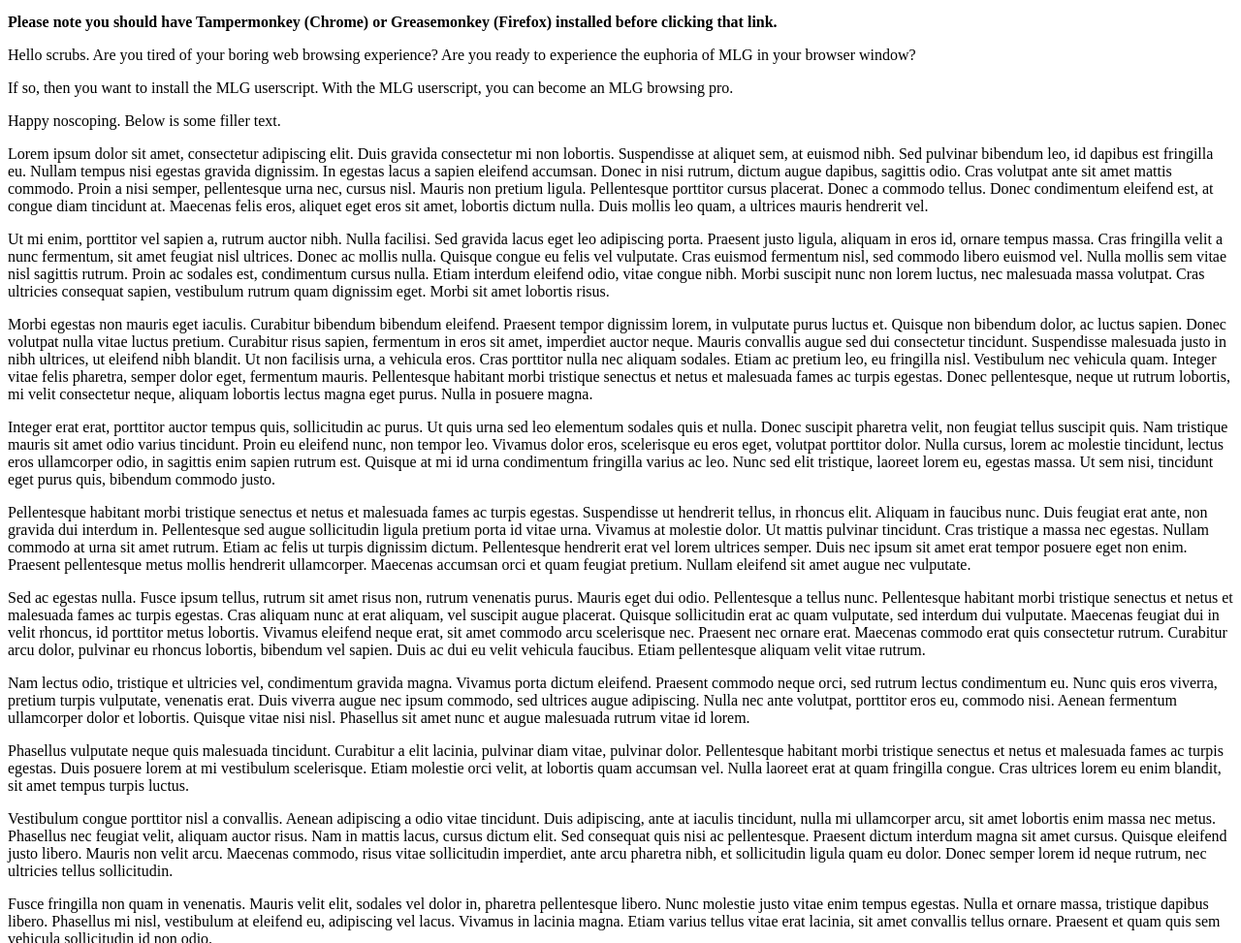
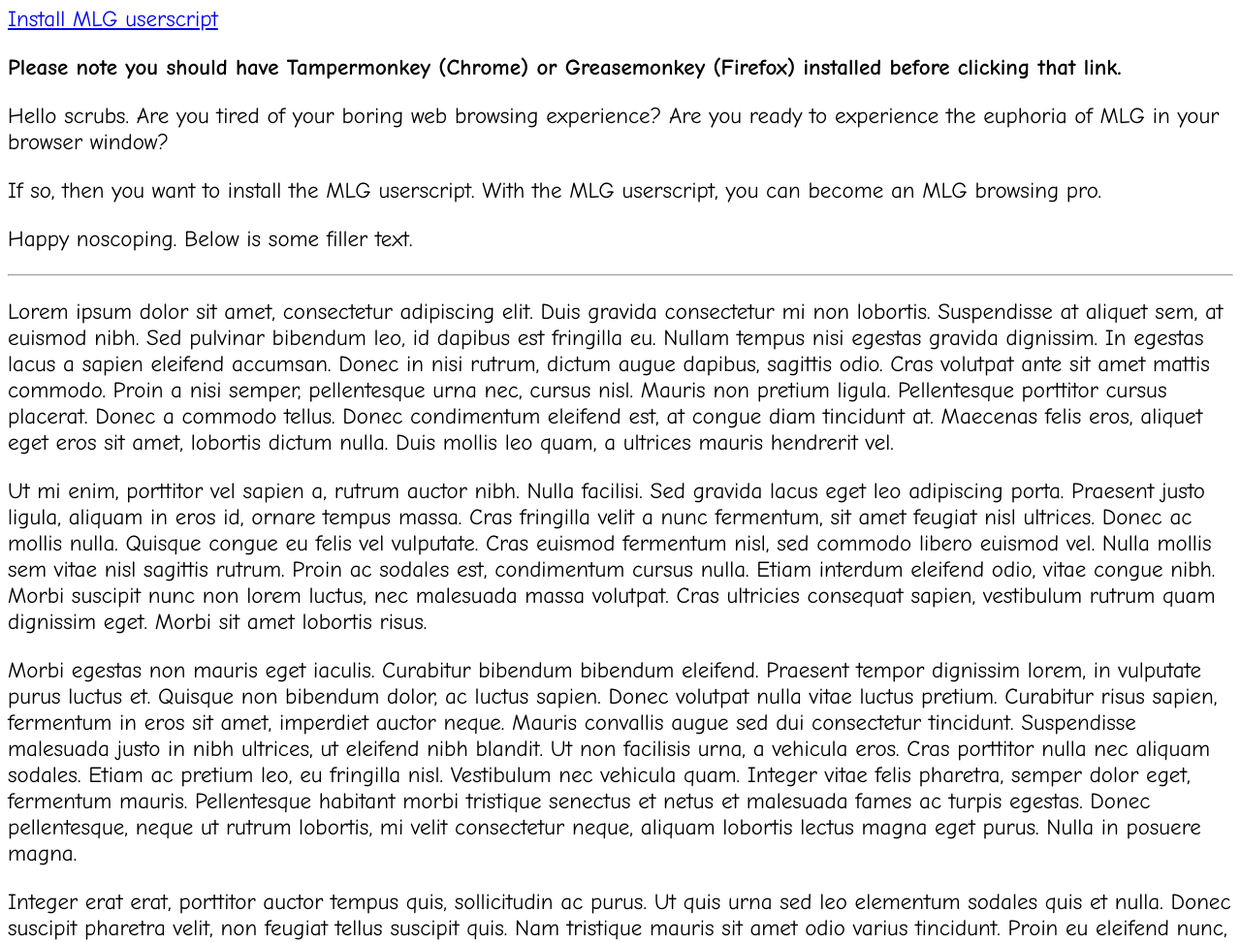
Before and after one commit to twerkclan/mlg-userscript, a plain HTML site: page index.html in a window 1280 px wide. Shown: the part 86-1059 px from the top of the page at 97% size. Drawn offline with Linux system fonts and the light colour scheme.

Commit message:
Update index.html

```diff
--- a/index.html
+++ b/index.html
@@ -1,3 +1,30 @@
+<html>
+<head>
+    <title>( ͡° ͜ʖ ͡°) Userscript</title>
+    <style>
+        html, body { font-size: 120%; }
+    </style>
+</head>
+<body>
+    <h1>MLG Userscript</h1>
+    <a href="https://github.com/twerkclan/mlg-userscript/raw/master/(%20%CD%A1%C2%B0%20%CD%9C%CA%96%20%CD%A1%C2%B0)(%20%CD%A1%C2%B0%20%CD%9C%CA%96%20%CD%A1%C2%B0)(%20%CD%A1%C2%B0%20%CD%9C%CA%96%20%CD%A1%C2%B0).user.js">Install MLG userscript</a>
+    <p><b>Please note you should have Tampermonkey (Chrome) or Greasemonkey (Firefox) installed before clicking that link.</b></p>
+    <p>Hello scrubs. Are you tired of your boring web browsing experience? Are you ready to experience the euphoria of MLG in your browser window?</p>
+    <p>If so, then you want to install the MLG userscript. With the MLG userscript, you can become an MLG browsing pro.</p>
+    <p>Happy noscoping. Below is some filler text.</p>
+    <hr/>
+    <p>Lorem ipsum dolor sit amet, consectetur adipiscing elit. Duis gravida consectetur mi non lobortis. Suspendisse at aliquet sem, at euismod nibh. Sed pulvinar bibendum leo, id dapibus est fringilla eu. Nullam tempus nisi egestas gravida dignissim. In egestas lacus a sapien eleifend accumsan. Donec in nisi rutrum, dictum augue dapibus, sagittis odio. Cras volutpat ante sit amet mattis commodo. Proin a nisi semper, pellentesque urna nec, cursus nisl. Mauris non pretium ligula. Pellentesque porttitor cursus placerat. Donec a commodo tellus. Donec condimentum eleifend est, at congue diam tincidunt at. Maecenas felis eros, aliquet eget eros sit amet, lobortis dictum nulla. Duis mollis leo quam, a ultrices mauris hendrerit vel.</p>
+    <p>Ut mi enim, porttitor vel sapien a, rutrum auctor nibh. Nulla facilisi. Sed gravida lacus eget leo adipiscing porta. Praesent justo ligula, aliquam in eros id, ornare tempus massa. Cras fringilla velit a nunc fermentum, sit amet feugiat nisl ultrices. Donec ac mollis nulla. Quisque congue eu felis vel vulputate. Cras euismod fermentum nisl, sed commodo libero euismod vel. Nulla mollis sem vitae nisl sagittis rutrum. Proin ac sodales est, condimentum cursus nulla. Etiam interdum eleifend odio, vitae congue nibh. Morbi suscipit nunc non lorem luctus, nec malesuada massa volutpat. Cras ultricies consequat sapien, vestibulum rutrum quam dignissim eget. Morbi sit amet lobortis risus.</p>
+    <p>Morbi egestas non mauris eget iaculis. Curabitur bibendum bibendum eleifend. Praesent tempor dignissim lorem, in vulputate purus luctus et. Quisque non bibendum dolor, ac luctus sapien. Donec volutpat nulla vitae luctus pretium. Curabitur risus sapien, fermentum in eros sit amet, imperdiet auctor neque. Mauris convallis augue sed dui consectetur tincidunt. Suspendisse malesuada justo in nibh ultrices, ut eleifend nibh blandit. Ut non facilisis urna, a vehicula eros. Cras porttitor nulla nec aliquam sodales. Etiam ac pretium leo, eu fringilla nisl. Vestibulum nec vehicula quam. Integer vitae felis pharetra, semper dolor eget, fermentum mauris. Pellentesque habitant morbi tristique senectus et netus et malesuada fames ac turpis egestas. Donec pellentesque, neque ut rutrum lobortis, mi velit consectetur neque, aliquam lobortis lectus magna eget purus. Nulla in posuere magna.</p>
+    <p>Integer erat erat, porttitor auctor tempus quis, sollicitudin ac purus. Ut quis urna sed leo elementum sodales quis et nulla. Donec suscipit pharetra velit, non feugiat tellus suscipit quis. Nam tristique mauris sit amet odio varius tincidunt. Proin eu eleifend nunc, non tempor leo. Vivamus dolor eros, scelerisque eu eros eget, volutpat porttitor dolor. Nulla cursus, lorem ac molestie tincidunt, lectus eros ullamcorper odio, in sagittis enim sapien rutrum est. Quisque at mi id urna condimentum fringilla varius ac leo. Nunc sed elit tristique, laoreet lorem eu, egestas massa. Ut sem nisi, tincidunt eget purus quis, bibendum commodo justo.</p>
+    <p>Pellentesque habitant morbi tristique senectus et netus et malesuada fames ac turpis egestas. Suspendisse ut hendrerit tellus, in rhoncus elit. Aliquam in faucibus nunc. Duis feugiat erat ante, non gravida dui interdum in. Pellentesque sed augue sollicitudin ligula pretium porta id vitae urna. Vivamus at molestie dolor. Ut mattis pulvinar tincidunt. Cras tristique a massa nec egestas. Nullam commodo at urna sit amet rutrum. Etiam ac felis ut turpis dignissim dictum. Pellentesque hendrerit erat vel lorem ultrices semper. Duis nec ipsum sit amet erat tempor posuere eget non enim. Praesent pellentesque metus mollis hendrerit ullamcorper. Maecenas accumsan orci et quam feugiat pretium. Nullam eleifend sit amet augue nec vulputate.</p>
+    <p>Sed ac egestas nulla. Fusce ipsum tellus, rutrum sit amet risus non, rutrum venenatis purus. Mauris eget dui odio. Pellentesque a tellus nunc. Pellentesque habitant morbi tristique senectus et netus et malesuada fames ac turpis egestas. Cras aliquam nunc at erat aliquam, vel suscipit augue placerat. Quisque sollicitudin erat ac quam vulputate, sed interdum dui vulputate. Maecenas feugiat dui in velit rhoncus, id porttitor metus lobortis. Vivamus eleifend neque erat, sit amet commodo arcu scelerisque nec. Praesent nec ornare erat. Maecenas commodo erat quis consectetur rutrum. Curabitur arcu dolor, pulvinar eu rhoncus lobortis, bibendum vel sapien. Duis ac dui eu velit vehicula faucibus. Etiam pellentesque aliquam velit vitae rutrum.</p>
+    <p>Nam lectus odio, tristique et ultricies vel, condimentum gravida magna. Vivamus porta dictum eleifend. Praesent commodo neque orci, sed rutrum lectus condimentum eu. Nunc quis eros viverra, pretium turpis vulputate, venenatis erat. Duis viverra augue nec ipsum commodo, sed ultrices augue adipiscing. Nulla nec ante volutpat, porttitor eros eu, commodo nisi. Aenean fermentum ullamcorper dolor et lobortis. Quisque vitae nisi nisl. Phasellus sit amet nunc et augue malesuada rutrum vitae id lorem.</p>
+    <p>Phasellus vulputate neque quis malesuada tincidunt. Curabitur a elit lacinia, pulvinar diam vitae, pulvinar dolor. Pellentesque habitant morbi tristique senectus et netus et malesuada fames ac turpis egestas. Duis posuere lorem at mi vestibulum scelerisque. Etiam molestie orci velit, at lobortis quam accumsan vel. Nulla laoreet erat at quam fringilla congue. Cras ultrices lorem eu enim blandit, sit amet tempus turpis luctus.</p>
+    <p>Vestibulum congue porttitor nisl a convallis. Aenean adipiscing a odio vitae tincidunt. Duis adipiscing, ante at iaculis tincidunt, nulla mi ullamcorper arcu, sit amet lobortis enim massa nec metus. Phasellus nec feugiat velit, aliquam auctor risus. Nam in mattis lacus, cursus dictum elit. Sed consequat quis nisi ac pellentesque. Praesent dictum interdum magna sit amet cursus. Quisque eleifend justo libero. Mauris non velit arcu. Maecenas commodo, risus vitae sollicitudin imperdiet, ante arcu pharetra nibh, et sollicitudin ligula quam eu dolor. Donec semper lorem id neque rutrum, nec ultricies tellus sollicitudin.</p>
+    <p>Fusce fringilla non quam in venenatis. Mauris velit elit, sodales vel dolor in, pharetra pellentesque libero. Nunc molestie justo vitae enim tempus egestas. Nulla et ornare massa, tristique dapibus libero. Phasellus mi nisl, vestibulum at eleifend eu, adipiscing vel lacus. Vivamus in lacinia magna. Etiam varius tellus vitae erat lacinia, sit amet convallis tellus ornare. Praesent et quam quis sem vehicula sollicitudin id non odio.</p>
+</body>
+</html>
 <script>
 /*
  * this code is shit and you should feel bad
@@ -135,20 +162,3 @@
 document.body.appendChild(css);
 
 </script>
-
-<h1>MLG Userscript</h1>
-<a href="https://github.com/twerkclan/mlg-userscript/raw/master/(%20%CD%A1%C2%B0%20%CD%9C%CA%96%20%CD%A1%C2%B0)(%20%CD%A1%C2%B0%20%CD%9C%CA%96%20%CD%A1%C2%B0)(%20%CD%A1%C2%B0%20%CD%9C%CA%96%20%CD%A1%C2%B0).user.js">Install MLG userscript</a>
-<p><b>Please note you should have Tampermonkey (Chrome) or Greasemonkey (Firefox) installed before clicking that link.</b></p>
-<p>Hello scrubs. Are you tired of your boring web browsing experience? Are you ready to experience the euphoria of MLG in your browser window?</p>
-<p>If so, then you want to install the MLG userscript. With the MLG userscript, you can become an MLG browsing pro.</p>
-<p>Happy noscoping. Below is some filler text.</p>
-<p>Lorem ipsum dolor sit amet, consectetur adipiscing elit. Duis gravida consectetur mi non lobortis. Suspendisse at aliquet sem, at euismod nibh. Sed pulvinar bibendum leo, id dapibus est fringilla eu. Nullam tempus nisi egestas gravida dignissim. In egestas lacus a sapien eleifend accumsan. Donec in nisi rutrum, dictum augue dapibus, sagittis odio. Cras volutpat ante sit amet mattis commodo. Proin a nisi semper, pellentesque urna nec, cursus nisl. Mauris non pretium ligula. Pellentesque porttitor cursus placerat. Donec a commodo tellus. Donec condimentum eleifend est, at congue diam tincidunt at. Maecenas felis eros, aliquet eget eros sit amet, lobortis dictum nulla. Duis mollis leo quam, a ultrices mauris hendrerit vel.</p>
-<p>Ut mi enim, porttitor vel sapien a, rutrum auctor nibh. Nulla facilisi. Sed gravida lacus eget leo adipiscing porta. Praesent justo ligula, aliquam in eros id, ornare tempus massa. Cras fringilla velit a nunc fermentum, sit amet feugiat nisl ultrices. Donec ac mollis nulla. Quisque congue eu felis vel vulputate. Cras euismod fermentum nisl, sed commodo libero euismod vel. Nulla mollis sem vitae nisl sagittis rutrum. Proin ac sodales est, condimentum cursus nulla. Etiam interdum eleifend odio, vitae congue nibh. Morbi suscipit nunc non lorem luctus, nec malesuada massa volutpat. Cras ultricies consequat sapien, vestibulum rutrum quam dignissim eget. Morbi sit amet lobortis risus.</p>
-<p>Morbi egestas non mauris eget iaculis. Curabitur bibendum bibendum eleifend. Praesent tempor dignissim lorem, in vulputate purus luctus et. Quisque non bibendum dolor, ac luctus sapien. Donec volutpat nulla vitae luctus pretium. Curabitur risus sapien, fermentum in eros sit amet, imperdiet auctor neque. Mauris convallis augue sed dui consectetur tincidunt. Suspendisse malesuada justo in nibh ultrices, ut eleifend nibh blandit. Ut non facilisis urna, a vehicula eros. Cras porttitor nulla nec aliquam sodales. Etiam ac pretium leo, eu fringilla nisl. Vestibulum nec vehicula quam. Integer vitae felis pharetra, semper dolor eget, fermentum mauris. Pellentesque habitant morbi tristique senectus et netus et malesuada fames ac turpis egestas. Donec pellentesque, neque ut rutrum lobortis, mi velit consectetur neque, aliquam lobortis lectus magna eget purus. Nulla in posuere magna.</p>
-<p>Integer erat erat, porttitor auctor tempus quis, sollicitudin ac purus. Ut quis urna sed leo elementum sodales quis et nulla. Donec suscipit pharetra velit, non feugiat tellus suscipit quis. Nam tristique mauris sit amet odio varius tincidunt. Proin eu eleifend nunc, non tempor leo. Vivamus dolor eros, scelerisque eu eros eget, volutpat porttitor dolor. Nulla cursus, lorem ac molestie tincidunt, lectus eros ullamcorper odio, in sagittis enim sapien rutrum est. Quisque at mi id urna condimentum fringilla varius ac leo. Nunc sed elit tristique, laoreet lorem eu, egestas massa. Ut sem nisi, tincidunt eget purus quis, bibendum commodo justo.</p>
-<p>Pellentesque habitant morbi tristique senectus et netus et malesuada fames ac turpis egestas. Suspendisse ut hendrerit tellus, in rhoncus elit. Aliquam in faucibus nunc. Duis feugiat erat ante, non gravida dui interdum in. Pellentesque sed augue sollicitudin ligula pretium porta id vitae urna. Vivamus at molestie dolor. Ut mattis pulvinar tincidunt. Cras tristique a massa nec egestas. Nullam commodo at urna sit amet rutrum. Etiam ac felis ut turpis dignissim dictum. Pellentesque hendrerit erat vel lorem ultrices semper. Duis nec ipsum sit amet erat tempor posuere eget non enim. Praesent pellentesque metus mollis hendrerit ullamcorper. Maecenas accumsan orci et quam feugiat pretium. Nullam eleifend sit amet augue nec vulputate.</p>
-<p>Sed ac egestas nulla. Fusce ipsum tellus, rutrum sit amet risus non, rutrum venenatis purus. Mauris eget dui odio. Pellentesque a tellus nunc. Pellentesque habitant morbi tristique senectus et netus et malesuada fames ac turpis egestas. Cras aliquam nunc at erat aliquam, vel suscipit augue placerat. Quisque sollicitudin erat ac quam vulputate, sed interdum dui vulputate. Maecenas feugiat dui in velit rhoncus, id porttitor metus lobortis. Vivamus eleifend neque erat, sit amet commodo arcu scelerisque nec. Praesent nec ornare erat. Maecenas commodo erat quis consectetur rutrum. Curabitur arcu dolor, pulvinar eu rhoncus lobortis, bibendum vel sapien. Duis ac dui eu velit vehicula faucibus. Etiam pellentesque aliquam velit vitae rutrum.</p>
-<p>Nam lectus odio, tristique et ultricies vel, condimentum gravida magna. Vivamus porta dictum eleifend. Praesent commodo neque orci, sed rutrum lectus condimentum eu. Nunc quis eros viverra, pretium turpis vulputate, venenatis erat. Duis viverra augue nec ipsum commodo, sed ultrices augue adipiscing. Nulla nec ante volutpat, porttitor eros eu, commodo nisi. Aenean fermentum ullamcorper dolor et lobortis. Quisque vitae nisi nisl. Phasellus sit amet nunc et augue malesuada rutrum vitae id lorem.</p>
-<p>Phasellus vulputate neque quis malesuada tincidunt. Curabitur a elit lacinia, pulvinar diam vitae, pulvinar dolor. Pellentesque habitant morbi tristique senectus et netus et malesuada fames ac turpis egestas. Duis posuere lorem at mi vestibulum scelerisque. Etiam molestie orci velit, at lobortis quam accumsan vel. Nulla laoreet erat at quam fringilla congue. Cras ultrices lorem eu enim blandit, sit amet tempus turpis luctus.</p>
-<p>Vestibulum congue porttitor nisl a convallis. Aenean adipiscing a odio vitae tincidunt. Duis adipiscing, ante at iaculis tincidunt, nulla mi ullamcorper arcu, sit amet lobortis enim massa nec metus. Phasellus nec feugiat velit, aliquam auctor risus. Nam in mattis lacus, cursus dictum elit. Sed consequat quis nisi ac pellentesque. Praesent dictum interdum magna sit amet cursus. Quisque eleifend justo libero. Mauris non velit arcu. Maecenas commodo, risus vitae sollicitudin imperdiet, ante arcu pharetra nibh, et sollicitudin ligula quam eu dolor. Donec semper lorem id neque rutrum, nec ultricies tellus sollicitudin.</p>
-<p>Fusce fringilla non quam in venenatis. Mauris velit elit, sodales vel dolor in, pharetra pellentesque libero. Nunc molestie justo vitae enim tempus egestas. Nulla et ornare massa, tristique dapibus libero. Phasellus mi nisl, vestibulum at eleifend eu, adipiscing vel lacus. Vivamus in lacinia magna. Etiam varius tellus vitae erat lacinia, sit amet convallis tellus ornare. Praesent et quam quis sem vehicula sollicitudin id non odio.</p>
```
